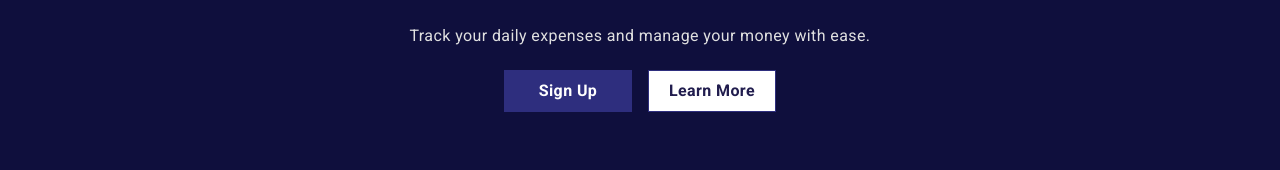
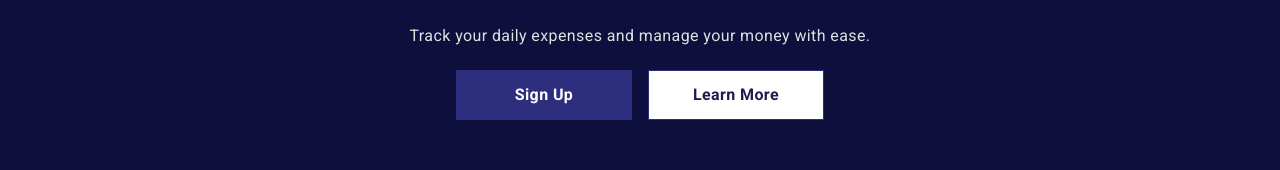
Before and after one commit to jasonhew98/xvault-web, a Vue app: page / in a window 1280 px wide. Shown: the part 370-540 px from the top of the page. Built offline with nearby package versions, Linux system fonts and the light colour scheme; no server answers.

Commit message:
Update style

```diff
--- a/src/features/Landing/LandingIndexPage.vue
+++ b/src/features/Landing/LandingIndexPage.vue
@@ -9,8 +9,8 @@
                             <h1 class="landing__title">Take control of your finances <br>today!</h1>
                             <div class="landing__caption">Track your daily expenses and manage your money with ease.</div>
                             <div class="landing__actions md:justify-center">
-                                <div class="landing__button button button-primary button-small" @click="launchApp">Sign Up</div>
-                                <div class="landing__button button button-secondary button-small">Learn More</div>
+                                <div class="landing__button button button-primary button-medium" @click="launchApp">Sign Up</div>
+                                <div class="landing__button button button-secondary button-medium">Learn More</div>
                             </div>
                         </div>
                     </div>
```
